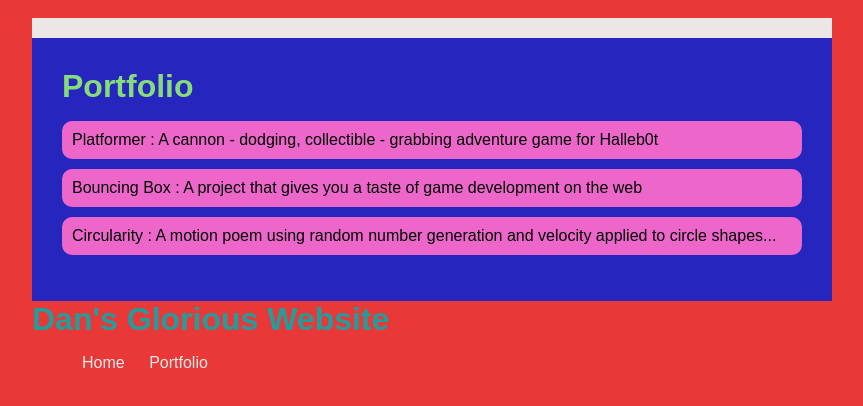
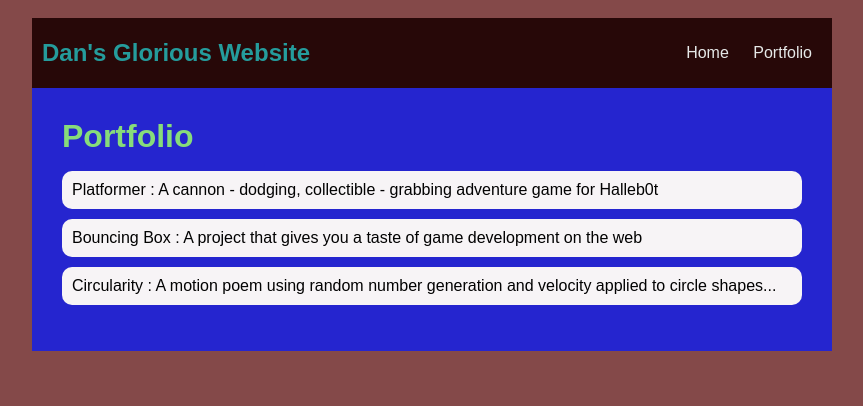
Before and after one commit to DaniEl16I/DaniEl16I.github.io, a plain HTML site: page portfolio.html in a window 1280 px wide. Shown: the whole page, without its empty margins (208-1071 px from the left). Drawn offline with Linux system fonts and the light colour scheme.

Commit message:
add portfolio.html file

```diff
--- a/portfolio.html
+++ b/portfolio.html
@@ -8,7 +8,15 @@
     <body>
       <div id="all-contents">
     <nav>
-        <!-- Nav stuff here...-->
+        <h1>Dan's Glorious Website</h1>
+        <ul id="nav-ul">
+            <li class="nav-li">
+                <a class="nav-a" href="index.html">Home</a>
+            </li>
+            <li class="nav-li">
+                <a class="nav-a" href="portfolio.html">Portfolio</a>
+            </li>
+        </ul>
     </nav>
     <main>
          <div class="content">
@@ -22,16 +30,7 @@
                 </ul>
             </div>
         </main>
-        <h1>Dan's Glorious Website</h1>
-        <ul id="nav-ul">
-            <li class="nav-li">
-                <a class="nav-a" href="index.html">Home</a>
-            </li>
-            <li class="nav-li">
-                <a class="nav-a" href="portfolio.html">Portfolio</a>
-            </li>
-        </ul>
-    </nav>
+
 </div>
       </div>
     </body>
--- a/style.css
+++ b/style.css
@@ -1,5 +1,5 @@
 body {
-    background: rgb(233, 56, 56);
+    background: rgb(132, 73, 73);
     color: rgb(232, 73, 152);
     padding: 10px;
     font-family: arial;
@@ -11,7 +11,7 @@ body {
 
 /* navigation menu */
 nav {
-    background: rgb(236, 231, 231);
+    background: rgb(39, 8, 8);
    margin: 0 auto;
     display: flex;
     padding: 10px;
@@ -37,7 +37,7 @@ a {
 
 /* main container area beneath menu */
 main {
-    background: rgb(38, 38, 190);
+    background: rgb(37, 37, 207);
     display: flex;
 }
 .sidebar {
@@ -71,7 +71,7 @@ h2, h3 {
 }
 
 #portfolio li {
-    background: #ed67cb;
+    background: #f7f4f6;
     padding: 10px;
     border-radius: 10px;
     margin-bottom: 10px;
```
Also changed, not shown: index.html (+11 -7 lines).
